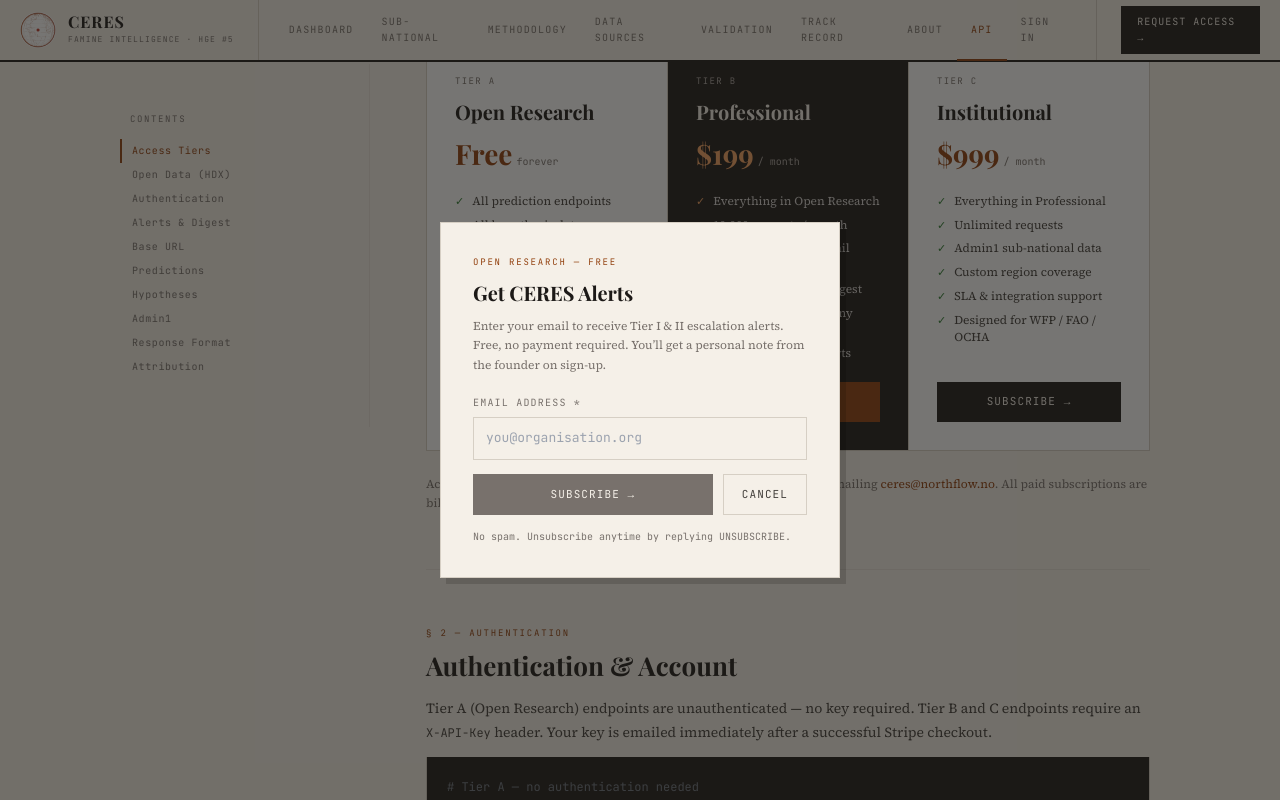
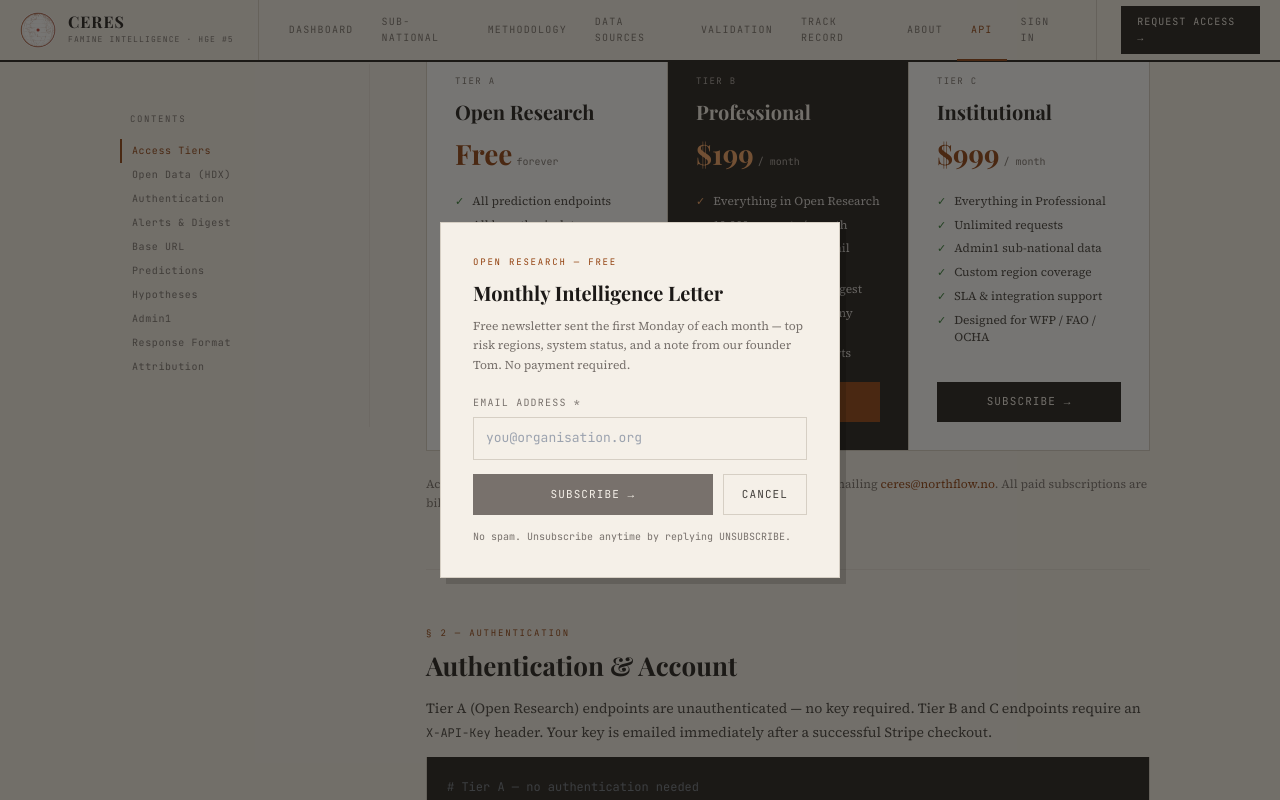
Before and after one commit to northflowlabs/ceres, a Next.js app: page /api-access in a window 1280 px wide. Both pictures are taken after a click on the button "START FOR FREE". Shown: the part 529-1329 px from the top of the page. Built offline with nearby package versions, Linux system fonts and the light colour scheme.

Commit message:
fix: modal copy — newsletter CTA, correct success message and form text

```diff
--- a/src/app/api-access/page.tsx
+++ b/src/app/api-access/page.tsx
@@ -325,7 +325,7 @@
                 <div style={{ fontFamily: "var(--mono)", fontSize: 9, letterSpacing: "0.2em", textTransform: "uppercase", color: "var(--watch)", marginBottom: 12 }}>✓ Subscribed</div>
                 <div style={{ fontFamily: "var(--display)", fontSize: 20, fontWeight: 700, color: "var(--ink)", marginBottom: 12 }}>You&rsquo;re in.</div>
                 <p style={{ fontSize: 13, color: "var(--ink-mid)", lineHeight: 1.7, marginBottom: 24 }}>
-                  Check your inbox — a note from Tom is on its way. You&rsquo;ll receive alerts when any monitored region escalates to Tier I or Tier II.
+                  Check your inbox — a personal note from our founder Tom is on its way. You&rsquo;ll receive the monthly CERES Intelligence Letter on the first Monday of each month.
                 </p>
                 <button
                   onClick={() => { setFreeModal(false); setFreeSuccess(false); setFreeEmail(""); }}
@@ -337,10 +337,9 @@
             ) : (
               <>
                 <div style={{ fontFamily: "var(--mono)", fontSize: 9, letterSpacing: "0.2em", textTransform: "uppercase", color: "var(--earth)", marginBottom: 8 }}>Open Research — Free</div>
-                <div style={{ fontFamily: "var(--display)", fontSize: 20, fontWeight: 700, color: "var(--ink)", marginBottom: 8 }}>Get CERES Alerts</div>
+                <div style={{ fontFamily: "var(--display)", fontSize: 20, fontWeight: 700, color: "var(--ink)", marginBottom: 8 }}>Monthly Intelligence Letter</div>
                 <p style={{ fontSize: 12, color: "var(--ink-light)", lineHeight: 1.6, marginBottom: 20 }}>
-                  Enter your email to receive Tier I &amp; II escalation alerts. Free, no payment required.
-                  You&rsquo;ll get a personal note from the founder on sign-up.
+                  Free newsletter sent the first Monday of each month — top risk regions, system status, and a note from our founder Tom. No payment required.
                 </p>
                 <form onSubmit={handleFreeSubscribe} style={{ display: "flex", flexDirection: "column", gap: 14 }}>
                   <div>
```
